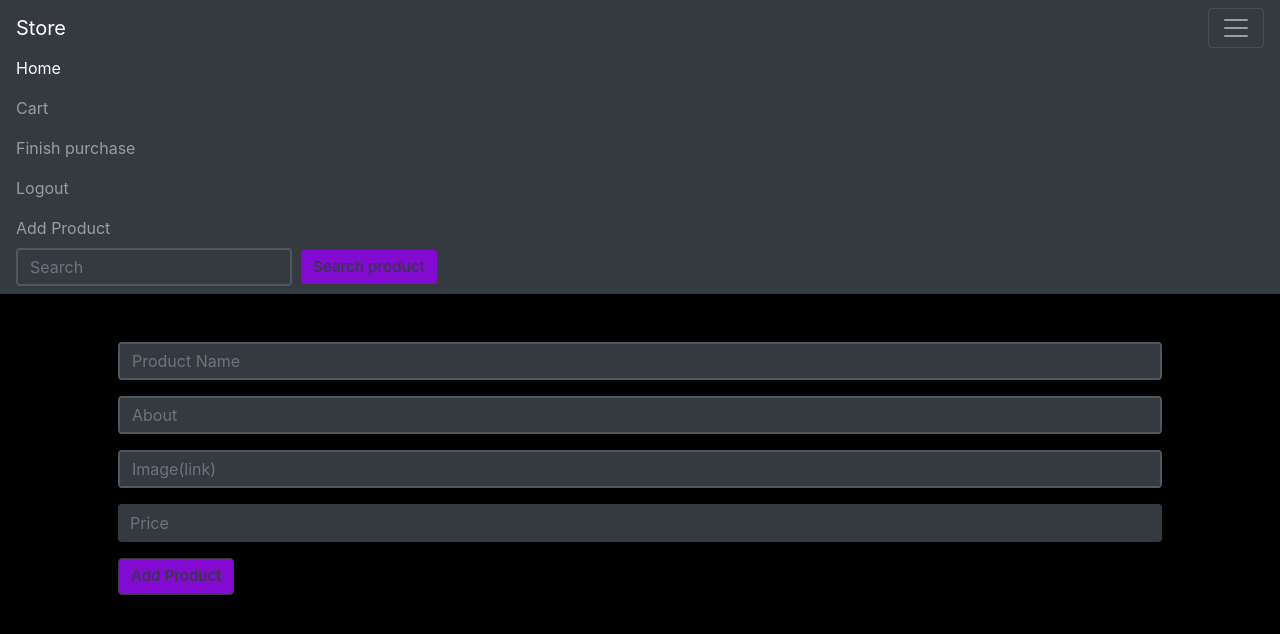
After one commit to Arthur020104/Finalproject-cs50, a Flask app: page /product in a window 1280 px wide, after a click that opens the changed part. The commit adds this page. Shown: the top 634 px of the page. Run offline with Flask 2, Linux system fonts and the light colour scheme; a user stored in the database is signed in; some libraries are stand-ins or nearby versions.

Commit message:
fixing and adding a lot of things

```diff
--- a/application.py
+++ b/application.py
@@ -41,11 +41,15 @@ def after_request(response):
     return response
 
 
-
-
-@app.route('/')
+@app.route('/',methods=["GET","POST"])
 def index():
-    produ = db.execute("SELECT * FROM produtos ORDER BY about")
+    if request.method=="POST":
+        search = f'%{request.form.get("search")}%'
+        produ = db.execute("SELECT * FROM produtos WHERE name LIKE ? ORDER BY length(about) DESC",search )
+        if produ == []:
+            return render_template("error.html",problem="We don't have this product", log=session.get("user_id"))
+        return render_template("index.html",produ=produ, log=session.get("user_id"))
+    produ = db.execute("SELECT * FROM produtos ORDER BY length(about) DESC")
     return render_template("index.html",produ=produ, log=session.get("user_id"))
 
 @app.route("/login",methods=["GET","POST"])
@@ -53,17 +57,17 @@ def login():
     if request.method == "POST":
         # Remember that user logged in
         if not request.form.get("username"):
-            return render_template("error.html",problem="must provide username")
+            return render_template("error.html",problem="must provide username", log=session.get("user_id"))
 
         # Ensure password was submitted
         elif not request.form.get("password"):
-            return render_template("error.html",problem="must provide password")
+            return render_template("error.html",problem="must provide password", log=session.get("user_id"))
 
         # Query database for username
         rows = db.execute("SELECT * FROM users WHERE username = ?", request.form.get("username"))
         # Ensure username exists and password is correct
         if not check_password_hash(rows[0]["hash"], request.form.get("password")):
-            return render_template("error.html",problem="invalid username and/or password")
+            return render_template("error.html",problem="invalid username and/or password", log=session.get("user_id"))
 
         # Remember which user has logged in
         session["user_id"] = rows[0]["id"]
@@ -73,7 +77,7 @@ def login():
         # Redirect to another page
         return redirect('/')
     else:
-        return render_template("login.html")
+        return render_template("login.html", log=session.get("user_id"))
 
 @app.route("/logout")
 @login_required
@@ -91,32 +95,32 @@ def register():
     if request.method == "POST":
         # Making sure the user provid useful information
         if not request.form.get("username"):
-            return render_template("error.html",problem="Must provide valid username")
+            return render_template("error.html",problem="Must provide valid username", log=session.get("user_id"))
 
         if not request.form.get("password"):
-            return render_template("error.html",problem="Must provide valid password")
+            return render_template("error.html",problem="Must provide valid password", log=session.get("user_id"))
 
         if not request.form.get("passwordconf"):
-            return render_template("error.html",problem="Must provide valid confirmation password")
+            return render_template("error.html",problem="Must provide valid confirmation password", log=session.get("user_id"))
 
         if not request.form.get("email"):
-            return render_template("error.html",problem="Must provide valid email")
+            return render_template("error.html",problem="Must provide valid email", log=session.get("user_id"))
 
         if request.form.get("password")!=request.form.get("passwordconf"):
-            return render_template("error.html",problem="The password and confirmation password must be iqual")
+            return render_template("error.html",problem="The password and confirmation password must be iqual", log=session.get("user_id"))
 
         if db.execute("SELECT * FROM users WHERE username = ?",request.form.get("username")) != []:
-            return render_template("error.html",problem="Username already in use")
+            return render_template("error.html",problem="Username already in use", log=session.get("user_id"))
 
         if db.execute("SELECT * FROM users WHERE email = ?",request.form.get("email")) != []:
-            return render_template("error.html",problem="Email already in use")
+            return render_template("error.html",problem="Email already in use", log=session.get("user_id"))
         else:
             db.execute("INSERT INTO users(username, hash, email) VALUES(?, ?, ?)",request.form.get("username"),generate_password_hash(request.form.get("password")), request.form.get("email"))
             message = Message("You are registered!", recipients=[request.form.get("email")])
             mail.send(message)
             return redirect("/login")
     else:
-        return render_template("register.html")
+        return render_template("register.html", log=session.get("user_id"))
 
 
 @app.route("/cart", methods=["GET", "POST"])
@@ -126,7 +130,7 @@ def cart():
         user_id = session.get("user_id")
         produtos = db.execute("SELECT * FROM checkoutproduct WHERE user_id = ?", user_id)
         total = None
-        return render_template("cart.html", produtos=produtos)
+        return render_template("cart.html", produtos=produtos, log=session.get("user_id"))
 
     if request.method == "POST":
         user_id = session.get("user_id")
@@ -152,11 +156,27 @@ def cart():
             db.execute("INSERT INTO checkoutproduct(user_id, product_id, product_name, product_price, total_payment) VALUES(?, ?, ?, ?, ?)", user_id, id, product[0]["name"], product[0]["price"], product[0]["price"])
             return redirect("/cart")
 
+@app.route("/product", methods=["GET", "POST"])
+@login_required
+def addproduct():
+    if request.method == "GET":
+        return render_template("productadd.html", log=session.get("user_id"))
+
+    if request.method == "POST":
+        name = request.form.get("product_name")
+        about = request.form.get("about")
+        image = request.form.get("img")
+        price = request.form.get("price")
+        db.execute("INSERT INTO produtos(name, about, picture, price) VALUES(?, ?, ?, ?)",name, about, image, price)
+        email = db.execute('SELECT email FROM users WHERE id = ?',session.get("user_id"))
+        message = Message(f"You just register a new product with the name:{name}", recipients=[email[0]['email']])
+        mail.send(message)
+        return redirect("/")
 def errorhandler(e):
     """Handle error"""
     if not isinstance(e, HTTPException):
         e = InternalServerError()
-    return render_template("error.html",problem=f"{e.name}, {e.code}")
+    return render_template("error.html",problem=f"{e.name}, {e.code}", log=session.get("user_id"))
 
 # Listen for errors
 #@for code in default_exceptions:
--- a/requirements.txt
+++ b/requirements.txt
@@ -2,3 +2,4 @@ cs50
 Flask
 Flask-Session
 requests
+flask_mail
--- a/static/styles.css
+++ b/static/styles.css
@@ -4,6 +4,8 @@
     background-color: black;
     color:#fff;
 }
+@media (min-width:1100px)
+{
     .section
     {
         float:left;
@@ -15,6 +17,24 @@
         border-radius:20px;
         background-color: #2b3035;
     }
+}
+@media (max-width:1099px)
+{
+    .section
+    {
+        left: 50%;
+        transform: translateX(-50%);
+        position:sticky;
+        width: 15rem;
+        padding-bottom: 0px;
+        border-width: 0.20rem;
+        border-color: #000;
+        border-style: solid;
+        border-radius:20px;
+        background-color: #2b3035;
+    }
+}
+
 
 img
 {
--- a/templates/cart.html
+++ b/templates/cart.html
@@ -13,7 +13,6 @@
         <input {{"id="~produto.product_id}} type="number" autocomplete="off" name="quantity" {{"value="~produto.product_quantity}}>
         <button class="buttonhide navbarb" {{"onclick=click(id,"~produto.product_id}} type="submit">Change Quantity</button>
         </form>
-        {{produto.total_payment}}
         </li>
         {% set total.value = total.value+produto.total_payment|float %}
         {% endfor %}
--- a/templates/layout.html
+++ b/templates/layout.html
@@ -28,11 +28,26 @@
         <li class="nav-item">
           <a class="nav-link" href="#">Finish purchase</a>
         </li>
+        {% if log%}
+        <li class="nav-item">
+        <a class="nav-link" href="/logout">Logout</a>
+        </li>
+        {% else %}
+        <li class="nav-item">
+        <a class="nav-link" href="/login">Login</a>
+        </li>
+        <li class="nav-item">
+        <a class="nav-link" href="/register">Register</a>
+        </li>
+      {% endif %}
+        <li class="nav-item">
+          <a class="nav-link" href="/product">Add Product</a>
+      </li>
         {% block nav%}{% endblock %}
       </ul>
-      <form class="form-inline my-2 my-lg-0">
-        <input class="form-control mr-sm-2" type="search" placeholder="Search">
-        <button class="buttonhide navbarb" type="submit">Search</button>
+      <form class="form-inline my-2 my-lg-0" method="post" action="/">
+        <input autocomplete="off" class="form-control mr-sm-2" name="search" type="text" placeholder="Search">
+        <button class="buttonhide navbarb" type="submit">Search product</button>
       </form>
     </div>
 </nav>
--- /dev/null
+++ b/templates/productadd.html
@@ -0,0 +1,22 @@
+{% extends "layout.html" %}
+
+{% block title %}
+    Add Product
+{% endblock %}
+{% block main %}
+<form action="/product" method="post">
+    <div class="form-group">
+        <input autocomplete="off" class="form-control" name="product_name" placeholder="Product Name" type="text">
+    </div>
+    <div class="form-group">
+        <input autocomplete="off" class="form-control" name="about" placeholder="About" type="text">
+    </div>
+    <div class="form-group">
+        <input autocomplete="off" class="form-control" name="img" placeholder="Image(link)" type="text">
+    </div>
+    <div class="form-group">
+        <input autocomplete="off" class="form-control" name="price" placeholder="Price" step="0.01" type="number">
+    </div>
+    <button class="buttonhide navbarb" type="submit">Add Product</button>
+</form>
+{% endblock %}
```
Also changed, not shown: templates/index.html (+0 -14 lines), static/imagens/c4e6df9f-e144-41db-967e-08d884476c6f.jpeg (added), store.db. Lines whose indentation alone changed are shown as unchanged.
